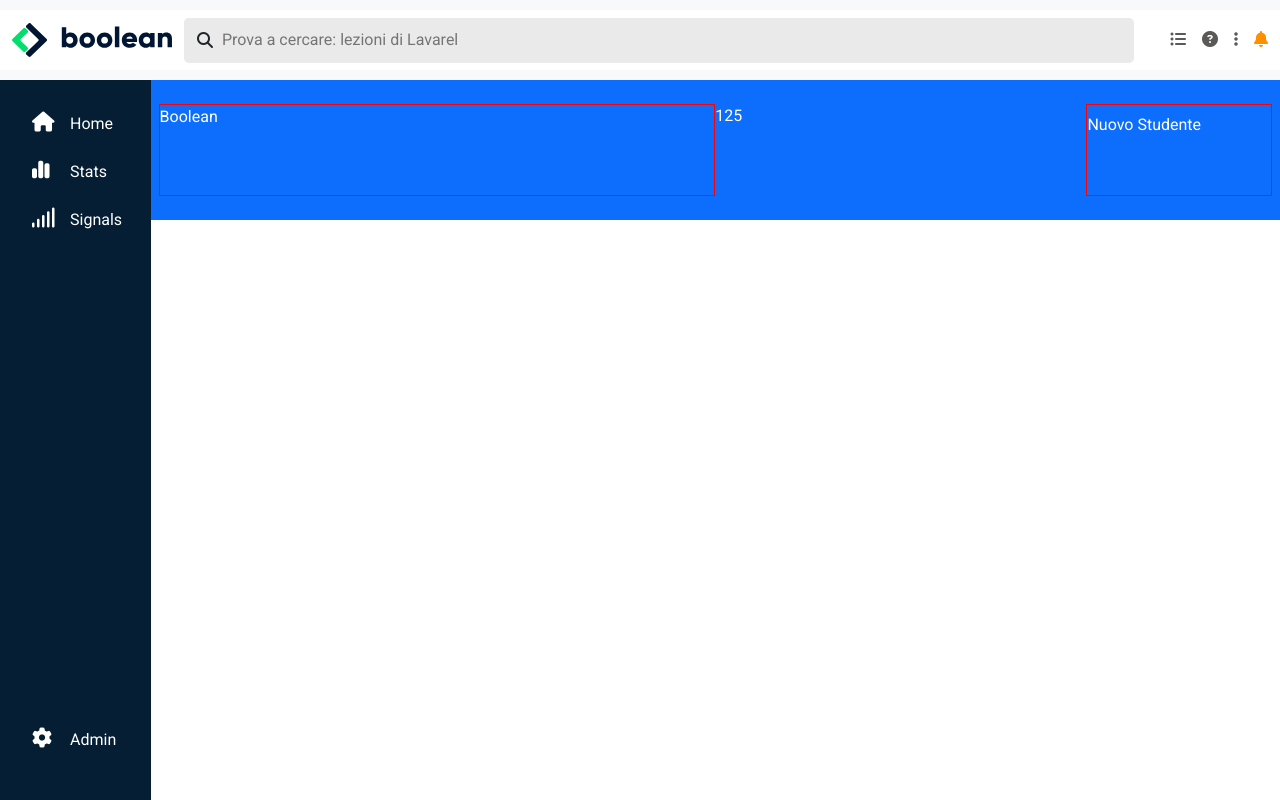
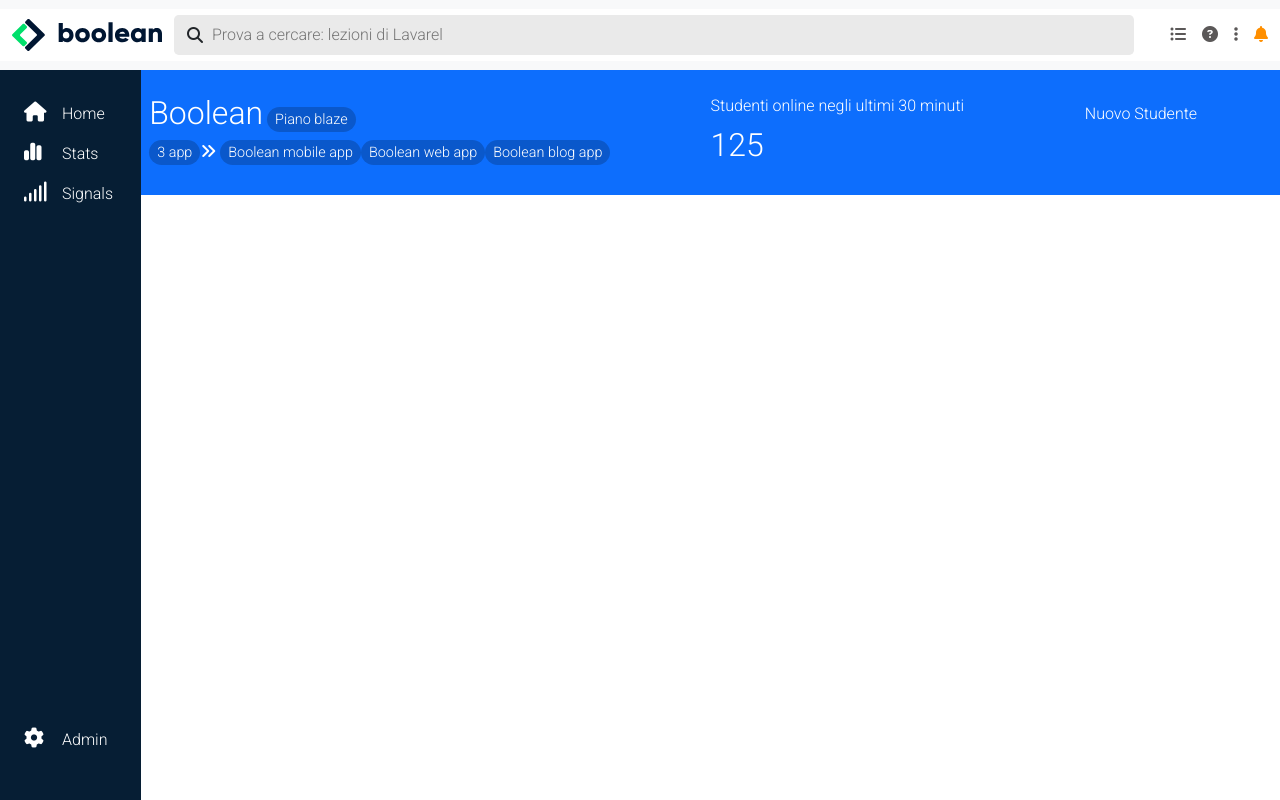
Before and after one commit to Marco9726/html-css-bootstrap-dashboard, a plain HTML site: page index.html in a window 1280 px wide. Drawn offline with nearby package versions, Linux system fonts and the light colour scheme.

Commit message:
stilizz. jumbotron

```diff
--- a/css/style.css
+++ b/css/style.css
@@ -16,11 +16,11 @@ ul{
 
 /* * HEADER * */
 header{
-    height: 80px;
+    height: 70px;
 }
 /* logo  */
 #logo-container{
-    width: 80px;
+    width: 70px;
 }
 /* searchbar  */
 #searchbar{
@@ -48,14 +48,18 @@ header #navbar .fa-bell{
 }
 /* ** * MAIN * ** */
 main{
-    height: calc(100vh - 80px);
+    height: calc(100vh - 70px);
 }
 
 /* aside  */
 aside{
     background-color: rgb(6,30,52);
-    width: 80px;
+    width: 70px;
     height: 100%;
+}
+
+aside ul{
+    padding-left: 1.5rem;
 }
 
 aside ul i{
@@ -65,12 +69,22 @@ aside ul i{
 
 /* * main content *  */
 #main-content{
-    width: calc(100vw - 80px);
+    width: calc(100vw - 70px);
     height: 100%;
 }
 
 #jumbo{
-    height: 280px;
+    height: 250px;
+}
+
+#jumbo .rounded-pill{
+    background-color: rgba(0,0,0,0.2);
+    padding: .25rem .5rem;
+    font-size: .9rem;
+}
+
+#jumbo .fa-plus{
+    padding: .25rem .7rem
 }
 
 
@@ -86,7 +100,7 @@ aside ul i{
 @media screen and (min-width: 768px){
     /* main  */
     #jumbo{
-        height: 160px;
+        height: 150px;
     }
 }
 
@@ -94,16 +108,16 @@ aside ul i{
 @media screen and (min-width: 992px){
     /* header  */
     #logo-container{
-        width: 160px;
+        width: 150px;
     }
 
     /* main  */
     #jumbo{
-        height: 140px;
+        height: 125px;
     }
 
     /* aisde  */
     aside{
-        width: 160px;
+        width: 150px;
     }
 }
--- a/index.html
+++ b/index.html
@@ -7,7 +7,7 @@
         <title>Document</title>
         <link href="https://cdn.jsdelivr.net/npm/bootstrap@5.0.2/dist/css/bootstrap.min.css" rel="stylesheet" integrity="sha384-EVSTQN3/azprG1Anm3QDgpJLIm9Nao0Yz1ztcQTwFspd3yD65VohhpuuCOmLASjC" crossorigin="anonymous">
         <link rel="stylesheet" href="https://cdnjs.cloudflare.com/ajax/libs/font-awesome/6.2.1/css/all.min.css" integrity="sha512-MV7K8+y+gLIBoVD59lQIYicR65iaqukzvf/nwasF0nqhPay5w/9lJmVM2hMDcnK1OnMGCdVK+iQrJ7lzPJQd1w==" crossorigin="anonymous" referrerpolicy="no-referrer">
-        <link href="https://fonts.googleapis.com/css2?family=Roboto:wght@300;400&display=swap" rel="stylesheet">
+        <link href="https://fonts.googleapis.com/css2?family=Roboto:wght@300&display=swap" rel="stylesheet">
         <link rel="stylesheet" href="./css/style.css">
     </head>
     <body>
@@ -75,7 +75,7 @@
                                 <i class="fa-solid fa-house fs-5 me-2"></i>
                                 <span class="d-none d-lg-inline-block">Home</span>
                             </li>
-                            <li class="d-flex my-4">
+                            <li class="d-flex my-3">
                                 <i class="fa-solid fa-chart-simple fs-5 me-2"></i>
                                 <span class="d-none d-lg-inline-block">Stats</span>
                             </li>
@@ -101,11 +101,20 @@
             <div id="main-content">
                 <div id="jumbo" class="bg-primary text-white px-2 py-4">
                     <div class="row h-100 g-0">
-                        <div class="col-12 col-md-4 col-lg-2 order-md-3 debug pt-2">
+                        <div class="col-12 col-md-4 col-lg-2 order-md-3 pt-2">
                             Nuovo Studente
                         </div>
-                        <div class="col-12 col-md-4 col-lg-6 order-md-1 debug">Boolean</div>
-                        <div class="col-12 col-md-4 order-md-2">125</div>
+                        <div class="col-12 col-md-4 col-lg-6 order-md-1">
+                            <h2 class="d-inline-block">Boolean</h2> <span class="rounded-pill ">Piano blaze</span><br>
+                            <span class="rounded-pill">3 app</span><i class="fa-solid fa-angles-right mx-1 mx-lg-0"></i><span class="rounded-pill fa-plus d-lg-none"></span>
+                            <div class="d-none d-lg-inline-block">
+                                <span class="rounded-pill">Boolean mobile app</span><span class="rounded-pill">Boolean web app</span><span class="rounded-pill">Boolean blog app</span>
+                            </div>
+                        </div>
+                        <div class="col-12 col-md-4 order-md-2 pt-2 pt-md-0">
+                            Studenti online negli ultimi 30 minuti
+                            <h2 class="mt-2">125</h2>
+                        </div>
                     </div>
                 </div>
                 <div></div>
```
